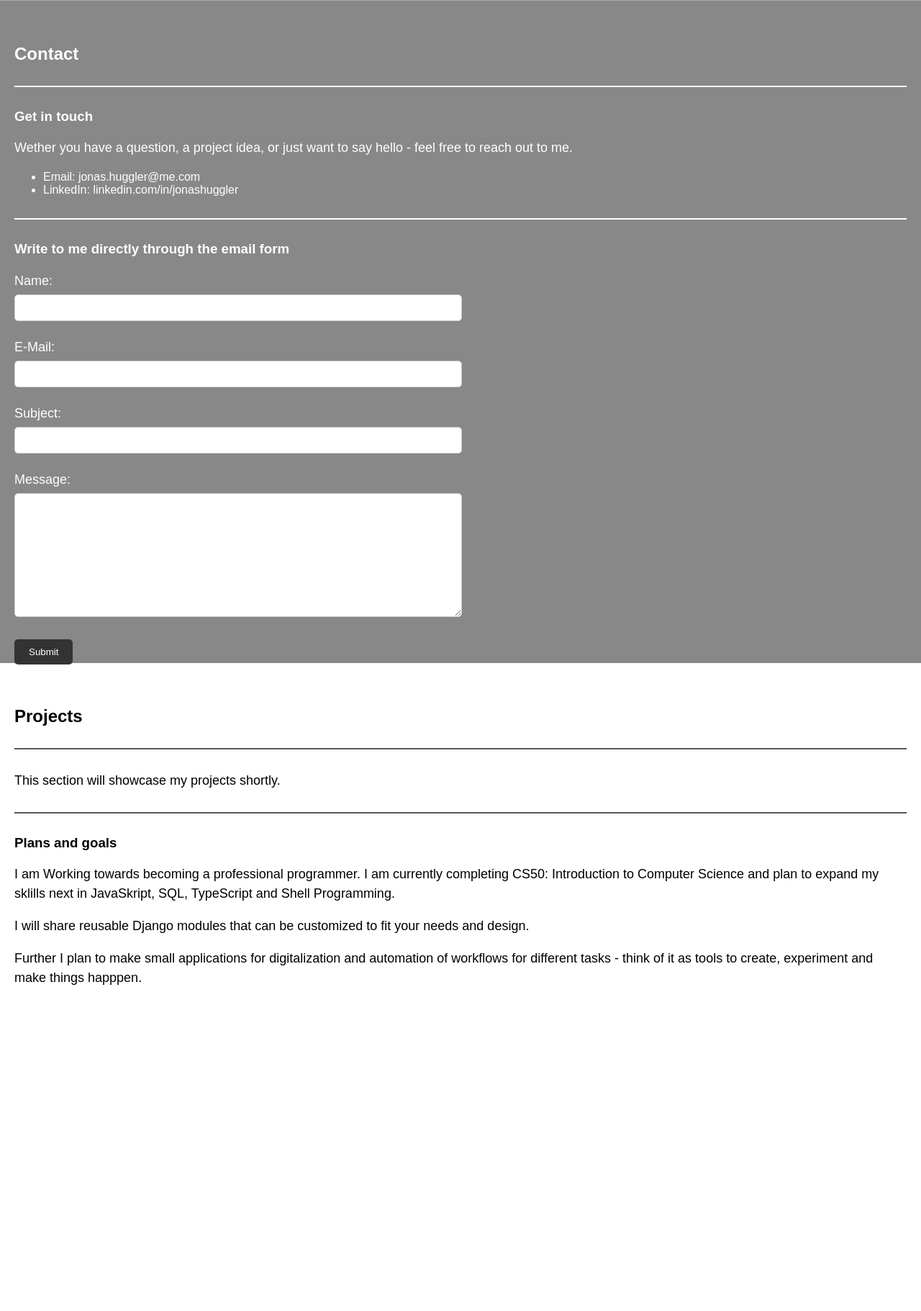
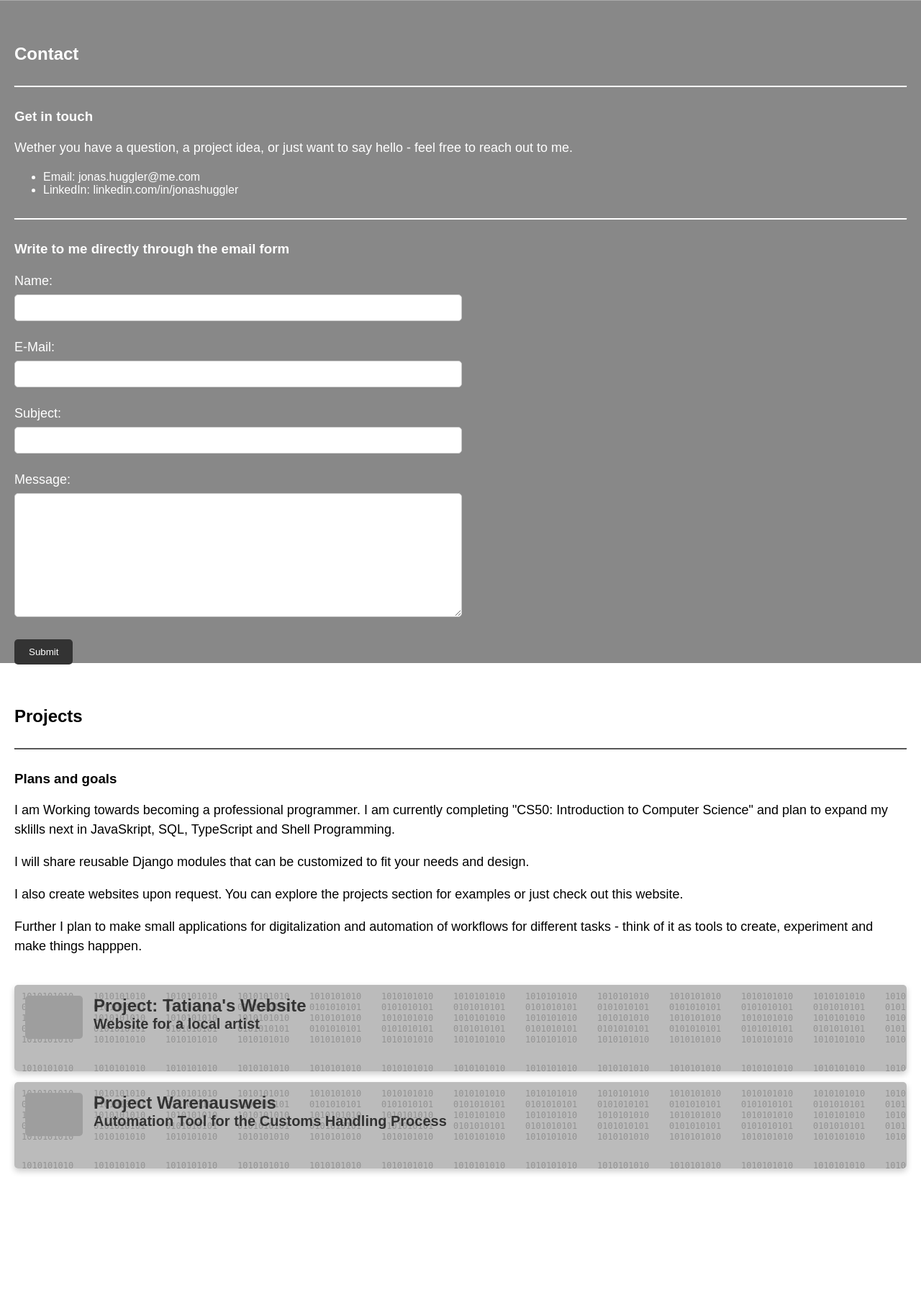
Before and after one commit to JonasRSH/jonasrsh.github.io, a Django app: page / in a window 1280 px wide. Shown: the part 3699-5520 px from the top of the page at 72% size. Run offline with Django 5.2, Linux system fonts and the light colour scheme; data comes from the database, SQL or seed files in the repository; some libraries are stand-ins or nearby versions; grey boxes are pictures that could not be loaded.

Commit message:
Projects hinzugefügt

```diff
--- a/jonas_website/static/css/stylesheet.css
+++ b/jonas_website/static/css/stylesheet.css
@@ -548,3 +548,48 @@ h1 ul li {
         font-size: 30px;
     }
 }
+
+
+.project-tile-content {
+    display: flex;
+    flex-direction: row;  /* Horizontal */
+    align-items: center;
+    padding: 15px;
+    gap: 15px;
+}
+
+.project-tile-content img {
+    width: 80px;
+    height: 60px;
+    object-fit: cover;
+    border-radius: 5px;
+}
+
+.project-text {
+    flex: 1;
+    text-align: left;
+}
+
+/* Spezifische Regeln für Projects-Sektion */
+#projects .large-tile {
+    height: auto;
+    min-height: 120px;
+}
+
+#projects .large-tile-container {
+    flex-direction: column;
+    gap: 5px;
+}
+
+.project-image {
+    width: 80px;
+    height: 60px;
+    object-fit: cover;
+    border-radius: 5px;
+    flex-shrink: 0;
+}
+
+#projects .large-tile {
+    margin-bottom: 10px; /* Abstand zwischen den Boxen */
+    height: auto;        /* Flexible Höhe für Inhalt */
+}
--- a/jonas_website/templates/index.html
+++ b/jonas_website/templates/index.html
@@ -22,6 +22,7 @@
 
 
     <!-- Sections -->
+     <!-- START Section -->
     <section id="start">
         <dev style="text-align: center;">
             <h1 style="font-size: 52px;">Jonas Huggler</h1>
@@ -32,7 +33,7 @@
         <h2>My current enrolled course</h2>
         <div class="course-container">
             <div class="course-video">
-                <a href="https://video.cs50.io/PmAI76OGE_E" target="_blank">
+                <a href="https://cs50.harvard.edu/x/weeks/6/" target="_blank">
                     <img src="{% static 'images/cs50-logo.png' %}" alt="CS50 Week 6" class="course-logo">
                     <span class="play-button">▶</span>
                 </a>
@@ -40,7 +41,7 @@
             <div class="course-text">
                 <p><a href="https://cs50.harvard.edu/x/" target="_blank" class="cs50-main-link">CS50: Introduction to Computer Science</a></p>
                 <p>  Harvard University's introduction to computer science and programming.</p>
-                <p>  Progress: Week 5 - Python of 10</p>
+                <p>  Progress: Week 6 of 10 - Python</p>
             </div>
         </div>
         <hr>
@@ -93,6 +94,7 @@
 
     </section>
 
+    <!-- ABOUT ME Section -->
     <section id="aboutme">
         <h2>About Me</h2>
         <hr>
@@ -117,6 +119,7 @@
         </div>
     </section>
 
+    <!-- PROFESSION Section -->
     <section id="profession">
         <h2>Profession</h2>
         <hr>
@@ -163,6 +166,7 @@
             {% endif %}
     </section>
 
+    <!-- HOBBIES Section -->
     <section id="hobbies">
         <h2>Hobbies</h2>
         <hr>
@@ -188,6 +192,7 @@
         </ul>
     </section>
 
+    <!-- CONTACT Section -->
     <section id="contact">
         <h2>Contact</h2>
         <hr>
@@ -213,7 +218,6 @@
         </form>
 
 
-
         <script>
             document.querySelectorAll('.contact-info').forEach(function(element) {
                 element.textContent = element.textContent.replace('[at]', '@').replace('[dot]', '.');
@@ -222,7 +226,7 @@
     </section>
 
     <script>
-    // Lightbox Funktionen
+    // Lightbox functions
     function openLightbox(imageSrc, imageTitle) {
         const lightbox = document.getElementById('lightbox');
         const lightboxImg = document.getElementById('lightbox-img');
@@ -233,7 +237,7 @@
         lightboxImg.alt = imageTitle;
         lightboxCaption.textContent = imageTitle;
 
-        // Escape-Taste zum Schließen
+        // Escape-button to close
         document.addEventListener('keydown', function(e) {
             if (e.key === 'Escape') {
                 closeLightbox();
@@ -245,7 +249,7 @@
         document.getElementById('lightbox').style.display = 'none';
     }
 
-    // Verhindere Schließen beim Klick auf das Bild
+    // block closing by clicking at
     document.addEventListener('DOMContentLoaded', function() {
         const lightboxImg = document.getElementById('lightbox-img');
         if (lightboxImg) {
@@ -256,24 +260,52 @@
     });
     </script>
 
+    <!-- PROJECTS Section -->
     <section id="projects">
         <h2>Projects</h2>
         <hr>
-        <p>This section will showcase my projects shortly.</p>
-        <hr>
         <h3>Plans and goals</h3>
-        <p>I am Working towards becoming a professional programmer. I am currently completing CS50: Introduction to Computer Science
+        <p>I am Working towards becoming a professional programmer. I am currently completing "CS50: Introduction to Computer Science"
            and plan to expand my sklills next in JavaSkript, SQL, TypeScript and Shell Programming.</p>
 
         <p>I will share reusable Django modules that can be customized to fit your needs and design.</p>
 
+        <p>I also create websites upon request. You can explore the projects section for examples or just check out this website.</p>
+
         <p>Further I plan to make small applications for digitalization and automation of workflows for different tasks - think of it as
            tools to create, experiment and make things happpen.</p>
+
+        <!-- Project Galery -->
+        <div class="large-tile-container">
+            <div class="large-tile tile-projects">
+                <a href="https://tatianakaufmann.art" target="_blank">
+                    <div class="project-tile-content">
+                        <img src="{% static 'images/tatiana-project.jpg' %}" alt="Project" class="project-image">
+                        <div class="project-text">
+                            <h2>Project: Tatiana's Website</h2>
+                            <h3>Website for a local artist</h3>
+                        </div>
+                    </div>
+                </a>
+            </div>
+            <div class="large-tile tile-projects">
+                <a href="#" target="_blank">
+                    <div class="project-tile-content">
+                        <img src="{% static 'images/warenausweis-project.jpg' %}" alt="Project Warenausweis" class="project-image">
+                        <div class="project-text">
+                            <h2>Project Warenausweis</h2>
+                            <h3>Automation Tool for the Customs Handling Process</h3>
+                        </div>
+                    </div>
+                </a>
+            </div>
+        </div>
+
     </section>
 
      <!-- Footer -->
     <footer id="footer">
-        <p>&copy; 2026 Jonas Huggler | latest update: 24. Januar 2026</p>
+        <p>&copy; 2026 Jonas Huggler | latest update: 20. Feb. 2026</p>
     </footer>
 
 
```
Also changed, not shown: jonas_website/static/images/cs50-logo.png, 1 other file.
